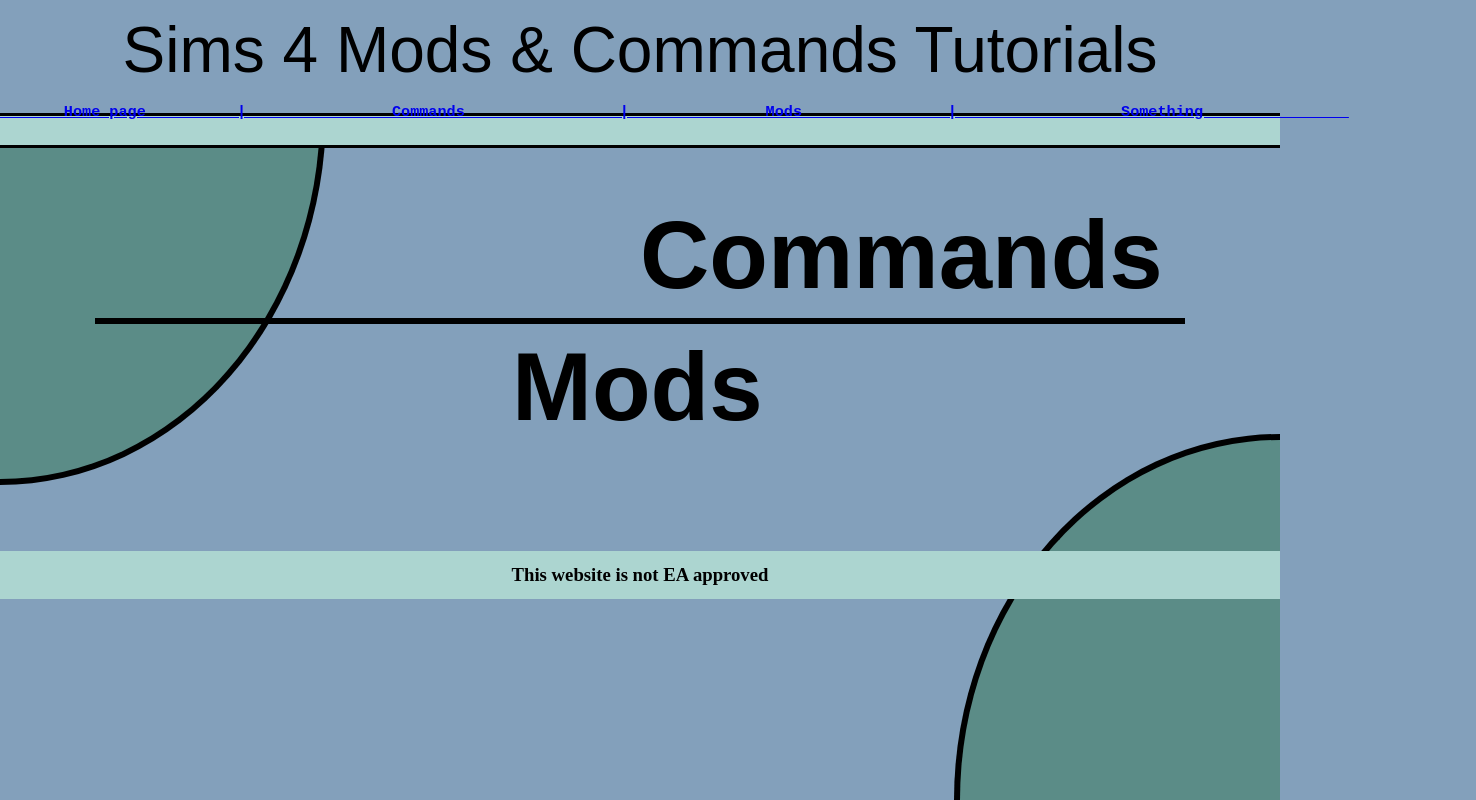
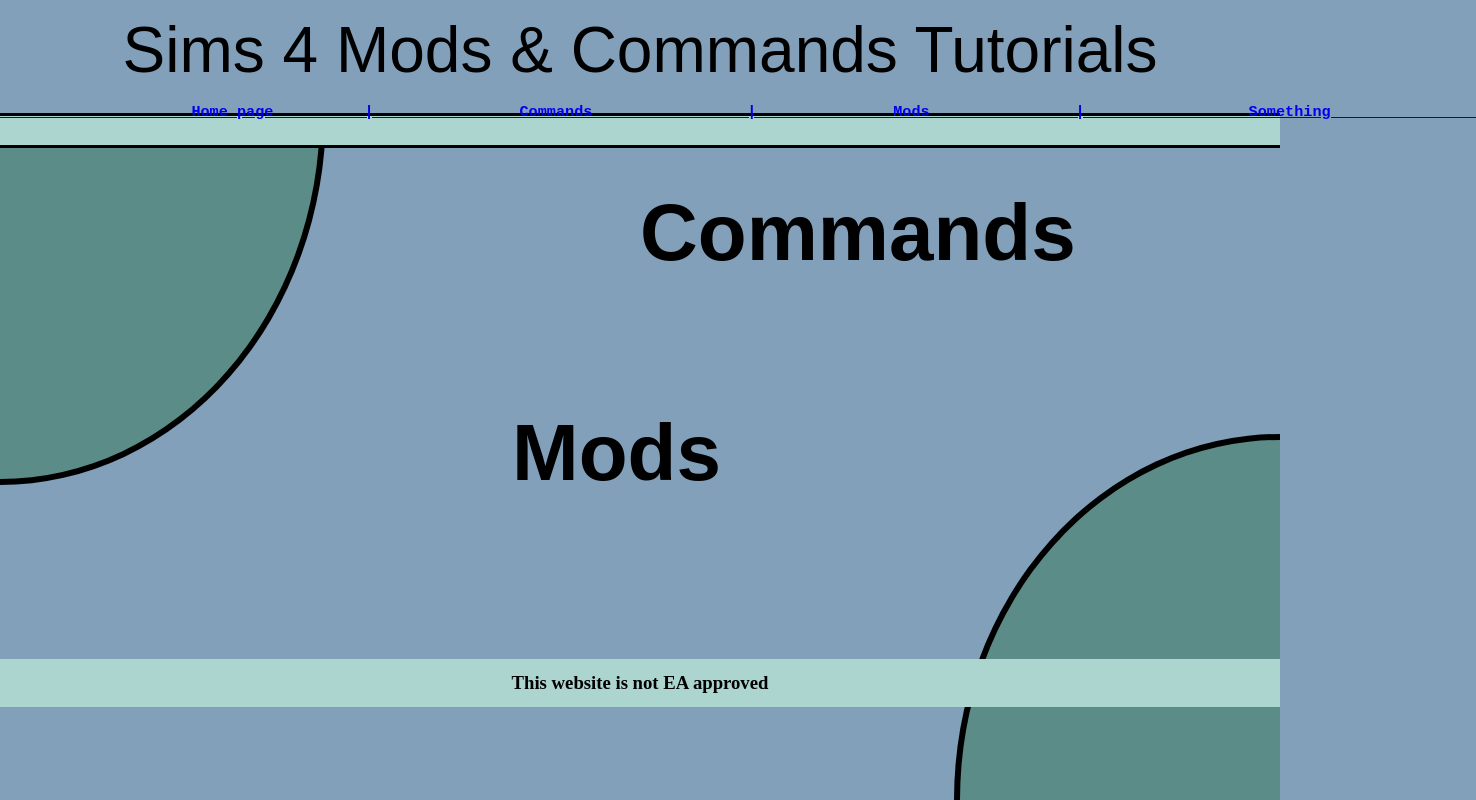
Before and after one commit to Kittycoder678/Bob, a plain HTML site: page index.html in a window 1280 px wide. Shown: the whole page, 1476 px wide, since content can reach past the window. Drawn offline with Linux system fonts and the light colour scheme; a web font is replaced by a local one.

Commit message:
Fixed footer code and adjusted text size

```diff
--- a/index.html
+++ b/index.html
@@ -1,5 +1,5 @@
 <!DOCTYPE html>
-    <html lang="en">
+    <html lang="fr">
     <head>
         <meta charset="UTF-8">
         <meta http-equiv="X-UA-Compatible" content="IE=edge">
@@ -14,12 +14,15 @@
      <h1>Sims 4 Mods & Commands Tutorials</h1>
      <div class=circle1> </div>
      <div class=rectangle1> </div>
-     <h3><a href="commands.html"><pre>       Home page          |                Commands                 |               Mods                |                  Something                </pre></a></h3>
+     <h3><a href="commands.html"><pre>                     Home page          |                Commands                 |               Mods                |                  Something                </pre></a></h3>
      <div class=circle2></div>
      <div class="card">
         <h2 class="title-text1">Commands</h2>
-     <hr noshade>
         <h2 class="title-text2">Mods</h2>
-        <div class="footer"><h3>This website is not EA approved</h3></div>
     </body>
+    <footer>
+        <div class="footer">
+            <h3>This website is not EA approved</h3>
+        </div>
+    </footer>
     </html>
--- a/style.css
+++ b/style.css
@@ -38,9 +38,9 @@
     font-family: "quiroh", sans-serif;
     font-weight: 600;
     font-style: normal;
-    font-size:600%;
+    font-size:500%;
     margin-left: 50%;
-    margin-bottom:0%;
+    margin-bottom: 10%;
 }
 
 .title-text2{
@@ -48,19 +48,9 @@
     font-family: "quiroh", sans-serif;
     font-weight: 600;
     font-style: normal;
-    font-size:600%;
+    font-size:500%;
     margin-left: 40%;
-    margin-top:0%;
-    margin-bottom:0%;
-}
-
-hr{
-    height: 4px;
-    background-color: black;
-    border-color: black;
-    text-shadow: none;
-    top:65%;
-    width:85%;
+    top:50%;
 }
 
 .line_2{
@@ -77,7 +67,7 @@ body {
     margin-left: 0;
     margin-right: 0;
     background-color: #83A0BB;
-    margin-bottom: 0%;
+    margin-bottom: 0;
 }
 
 h1 {
@@ -88,6 +78,15 @@ h1 {
     text-align:center;
     margin-top: 1%;
     margin-bottom:1.25%;
+}
+
+hr{
+    height: 4px;
+    background-color: black;
+    border-color: black;
+    text-shadow: none;
+    top:65%;
+    width:85%;
 }
 
 .rectangle1 {
@@ -129,19 +128,20 @@ h3 {
 }
 
 .footer {
-    left: 0;
-    bottom: 0;
-    background-color:#ACD5D0;
     text-align: center;
-    margin-top:8.5%;
+    margin-top:12.5%;
+    margin-left:0%;
+    margin-right:0%;
+    margin-bottom:0%;
     padding:1%;
   }
 
 footer {
-    position:fixed;
-    background-color:pink;
-    padding:2.5%;
-    margin-bottom: 0%;
+    left: 0cm;
+    bottom: 0cm;
+    text-align: center;
+    background-color:#ACD5D0;
+    margin-top:8.5%;
 }
 
 @media only screen and (max-width: 1195px) {
```
Also changed, not shown: commands.html (+5 -1 lines).
